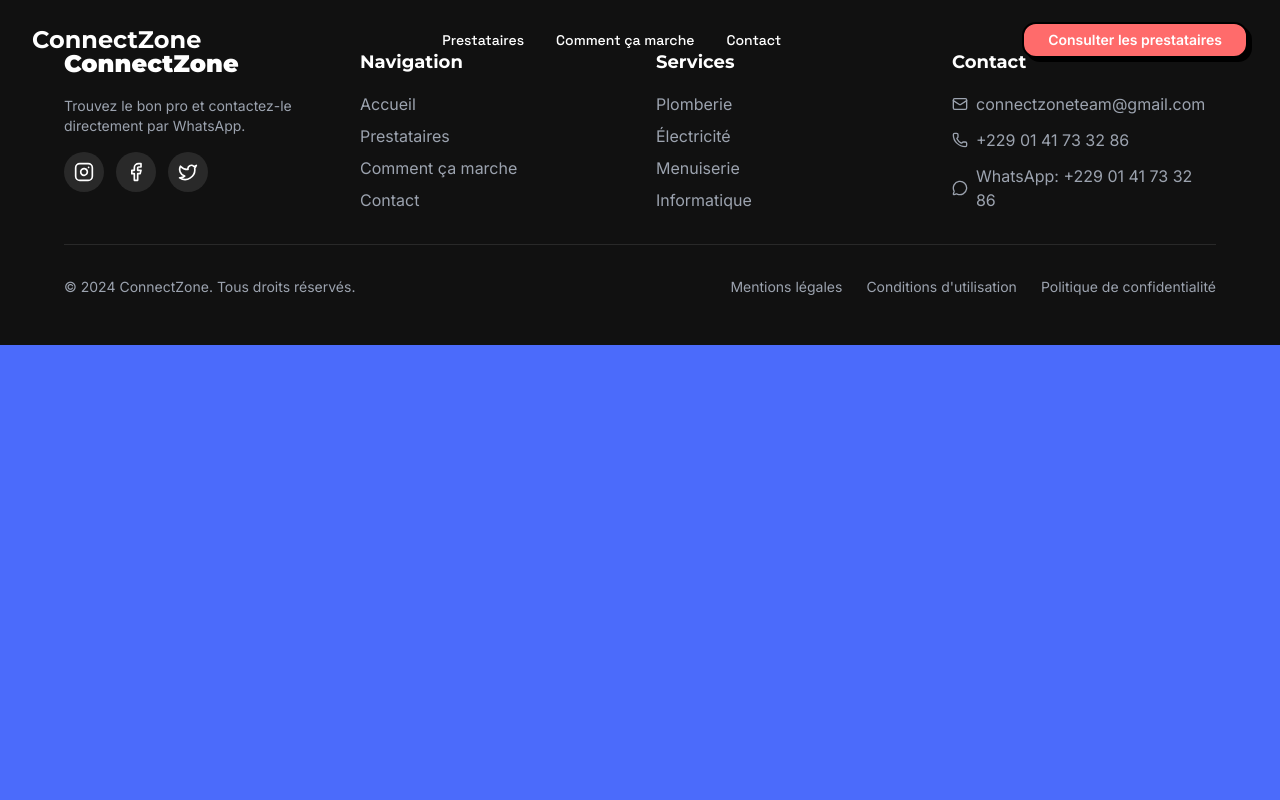
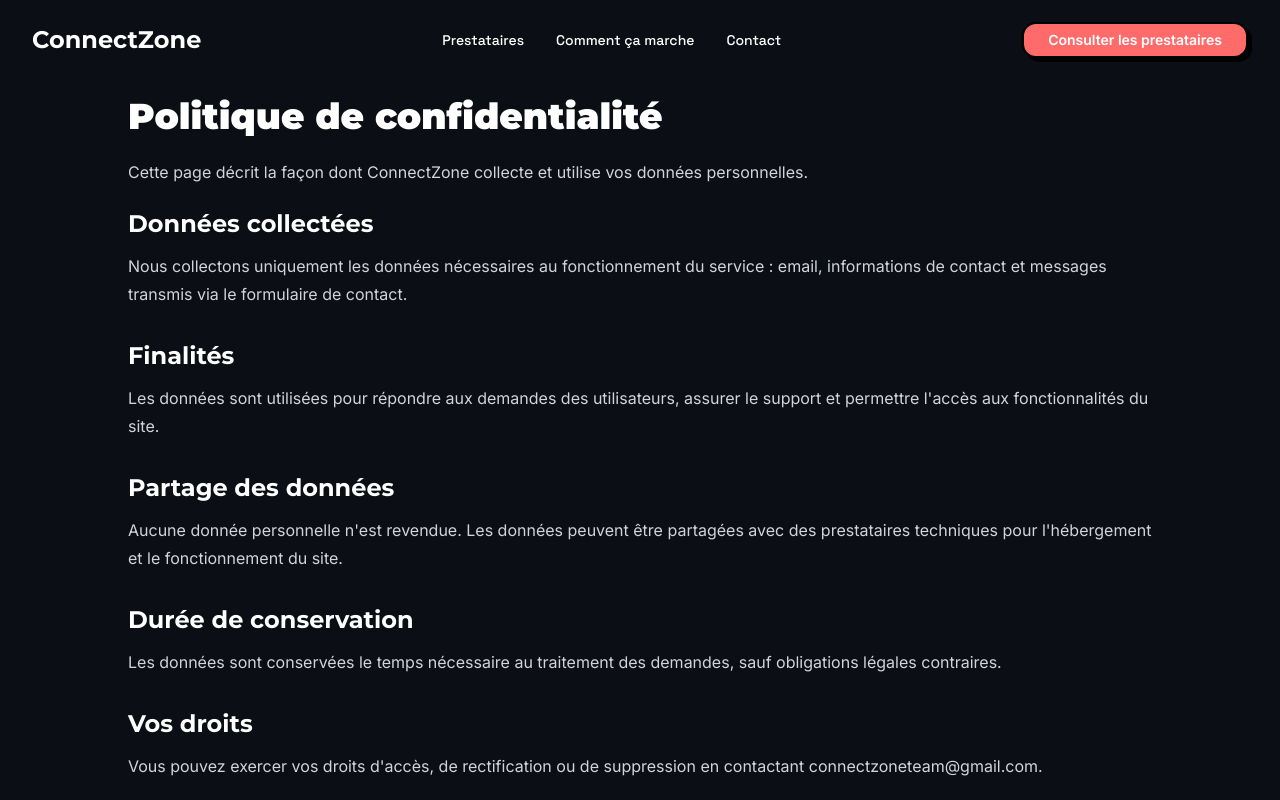
Before and after one commit to dd5928958-create/connect-zone, a React (Vite) app: page /politique-confidentialite in a window 1280 px wide. Shown: the top 800 px of the page. Built offline with nearby package versions, Linux system fonts and the light colour scheme.

Commit message:
Add legal pages and update footer links

```diff
--- a/src/App.tsx
+++ b/src/App.tsx
@@ -6,6 +6,9 @@ import ProvidersPage from '@/pages/ProvidersPage';
 import ProviderProfilePage from '@/pages/ProviderProfilePage';
 import AdminPage from '@/pages/AdminPage';
 import ContactPage from '@/pages/ContactPage';
+import MentionsLegalesPage from '@/pages/MentionsLegalesPage';
+import ConditionsUtilisationPage from '@/pages/ConditionsUtilisationPage';
+import PolitiqueConfidentialitePage from '@/pages/PolitiqueConfidentialitePage';
 import Footer from '@/components/Footer';
 
 function App() {
@@ -19,6 +22,9 @@ function App() {
           <Route path="/prestataire/:id" element={<ProviderProfilePage />} />
           <Route path="/admin" element={<AdminPage />} />
           <Route path="/contact" element={<ContactPage />} />
+          <Route path="/mentions-legales" element={<MentionsLegalesPage />} />
+          <Route path="/conditions-utilisation" element={<ConditionsUtilisationPage />} />
+          <Route path="/politique-confidentialite" element={<PolitiqueConfidentialitePage />} />
         </Routes>
         <Footer />
         <Toaster />
--- a/src/components/Footer.tsx
+++ b/src/components/Footer.tsx
@@ -130,16 +130,16 @@ export default function Footer() {
         {/* Bottom */}
         <div className="border-t border-white/10 pt-8 flex flex-col md:flex-row justify-between items-center">
           <p className="text-gray-400 text-sm mb-4 md:mb-0">
-            © 2024 ConnectZone. Tous droits réservés.
+            © 2026 ConnectZone. Tous droits réservés.
           </p>
           <div className="flex space-x-6 text-sm">
-            <Link to="#" className="text-gray-400 hover:text-white transition-colors">
+            <Link to="/mentions-legales" className="text-gray-400 hover:text-white transition-colors">
               Mentions légales
             </Link>
-            <Link to="#" className="text-gray-400 hover:text-white transition-colors">
+            <Link to="/conditions-utilisation" className="text-gray-400 hover:text-white transition-colors">
               Conditions d'utilisation
             </Link>
-            <Link to="#" className="text-gray-400 hover:text-white transition-colors">
+            <Link to="/politique-confidentialite" className="text-gray-400 hover:text-white transition-colors">
               Politique de confidentialité
             </Link>
           </div>
--- /dev/null
+++ b/src/pages/ConditionsUtilisationPage.tsx
@@ -0,0 +1,40 @@
+export default function ConditionsUtilisationPage() {
+  return (
+    <main className="min-h-screen pt-24 pb-16 px-4 bg-[#0B0E14] text-white">
+      <div className="max-w-5xl mx-auto">
+        <h1 className="text-4xl font-black mb-6 font-['Montserrat']">Conditions d'utilisation</h1>
+        <p className="text-gray-300 mb-6">
+          Les présentes conditions d'utilisation régissent l'accès et l'usage du service ConnectZone.
+        </p>
+
+        <section className="mb-8">
+          <h2 className="text-2xl font-bold mb-3">Accès et utilisation</h2>
+          <p className="text-gray-300 leading-7">
+            En utilisant ConnectZone, vous acceptez de respecter les lois applicables et de ne pas utiliser le service à des fins frauduleuses ou préjudiciables.
+          </p>
+        </section>
+
+        <section className="mb-8">
+          <h2 className="text-2xl font-bold mb-3">Responsabilité</h2>
+          <p className="text-gray-300 leading-7">
+            ConnectZone met en relation des clients et des prestataires. L'éditeur ne garantit pas la disponibilité, la qualité ou la véracité des prestations proposées par les prestataires.
+          </p>
+        </section>
+
+        <section className="mb-8">
+          <h2 className="text-2xl font-bold mb-3">Comptes utilisateurs</h2>
+          <p className="text-gray-300 leading-7">
+            Les utilisateurs sont responsables de la confidentialité de leurs identifiants. Toute activité effectuée avec le compte d'un utilisateur est réputée avoir été initiée par ce dernier.
+          </p>
+        </section>
+
+        <section className="mb-8">
+          <h2 className="text-2xl font-bold mb-3">Modification des conditions</h2>
+          <p className="text-gray-300 leading-7">
+            ConnectZone se réserve le droit de modifier à tout moment ces conditions. Les mises à jour sont publiées sur cette page.
+          </p>
+        </section>
+      </div>
+    </main>
+  );
+}
--- /dev/null
+++ b/src/pages/MentionsLegalesPage.tsx
@@ -0,0 +1,43 @@
+export default function MentionsLegalesPage() {
+  return (
+    <main className="min-h-screen pt-24 pb-16 px-4 bg-[#0B0E14] text-white">
+      <div className="max-w-5xl mx-auto">
+        <h1 className="text-4xl font-black mb-6 font-['Montserrat']">Mentions légales</h1>
+        <p className="text-gray-300 mb-6">
+          Le présent site ConnectZone est édité par ConnectZone, une plateforme de mise en relation entre clients et prestataires de services.
+        </p>
+
+        <section className="mb-8">
+          <h2 className="text-2xl font-bold mb-3">Éditeur</h2>
+          <p className="text-gray-300 leading-7">
+            ConnectZone<br />
+            Siège social : Cotonou, Bénin<br />
+            Email : connectzoneteam@gmail.com<br />
+            Téléphone : +229 01 41 73 32 86
+          </p>
+        </section>
+
+        <section className="mb-8">
+          <h2 className="text-2xl font-bold mb-3">Hébergement</h2>
+          <p className="text-gray-300 leading-7">
+            Ce site est hébergé sur Railway.
+          </p>
+        </section>
+
+        <section className="mb-8">
+          <h2 className="text-2xl font-bold mb-3">Propriété intellectuelle</h2>
+          <p className="text-gray-300 leading-7">
+            L'ensemble des contenus présents sur ce site (textes, images, logos, design) est protégé par le droit de la propriété intellectuelle. Toute reproduction totale ou partielle sans autorisation est interdite.
+          </p>
+        </section>
+
+        <section className="mb-8">
+          <h2 className="text-2xl font-bold mb-3">Conditions d’accès</h2>
+          <p className="text-gray-300 leading-7">
+            L’accès au site ConnectZone est libre et gratuit. L’éditeur se réserve le droit de modifier, suspendre ou interrompre l’accès au service à tout moment.
+          </p>
+        </section>
+      </div>
+    </main>
+  );
+}
--- /dev/null
+++ b/src/pages/PolitiqueConfidentialitePage.tsx
@@ -0,0 +1,47 @@
+export default function PolitiqueConfidentialitePage() {
+  return (
+    <main className="min-h-screen pt-24 pb-16 px-4 bg-[#0B0E14] text-white">
+      <div className="max-w-5xl mx-auto">
+        <h1 className="text-4xl font-black mb-6 font-['Montserrat']">Politique de confidentialité</h1>
+        <p className="text-gray-300 mb-6">
+          Cette page décrit la façon dont ConnectZone collecte et utilise vos données personnelles.
+        </p>
+
+        <section className="mb-8">
+          <h2 className="text-2xl font-bold mb-3">Données collectées</h2>
+          <p className="text-gray-300 leading-7">
+            Nous collectons uniquement les données nécessaires au fonctionnement du service : email, informations de contact et messages transmis via le formulaire de contact.
+          </p>
+        </section>
+
+        <section className="mb-8">
+          <h2 className="text-2xl font-bold mb-3">Finalités</h2>
+          <p className="text-gray-300 leading-7">
+            Les données sont utilisées pour répondre aux demandes des utilisateurs, assurer le support et permettre l'accès aux fonctionnalités du site.
+          </p>
+        </section>
+
+        <section className="mb-8">
+          <h2 className="text-2xl font-bold mb-3">Partage des données</h2>
+          <p className="text-gray-300 leading-7">
+            Aucune donnée personnelle n'est revendue. Les données peuvent être partagées avec des prestataires techniques pour l'hébergement et le fonctionnement du site.
+          </p>
+        </section>
+
+        <section className="mb-8">
+          <h2 className="text-2xl font-bold mb-3">Durée de conservation</h2>
+          <p className="text-gray-300 leading-7">
+            Les données sont conservées le temps nécessaire au traitement des demandes, sauf obligations légales contraires.
+          </p>
+        </section>
+
+        <section>
+          <h2 className="text-2xl font-bold mb-3">Vos droits</h2>
+          <p className="text-gray-300 leading-7">
+            Vous pouvez exercer vos droits d'accès, de rectification ou de suppression en contactant connectzoneteam@gmail.com.
+          </p>
+        </section>
+      </div>
+    </main>
+  );
+}
--- a/tsconfig.app.json
+++ b/tsconfig.app.json
@@ -14,6 +14,7 @@
         "./src/*"
       ]
     },
+    "ignoreDeprecations": "6.0",
     /* Bundler mode */
     "moduleResolution": "bundler",
     "allowImportingTsExtensions": true,
```
